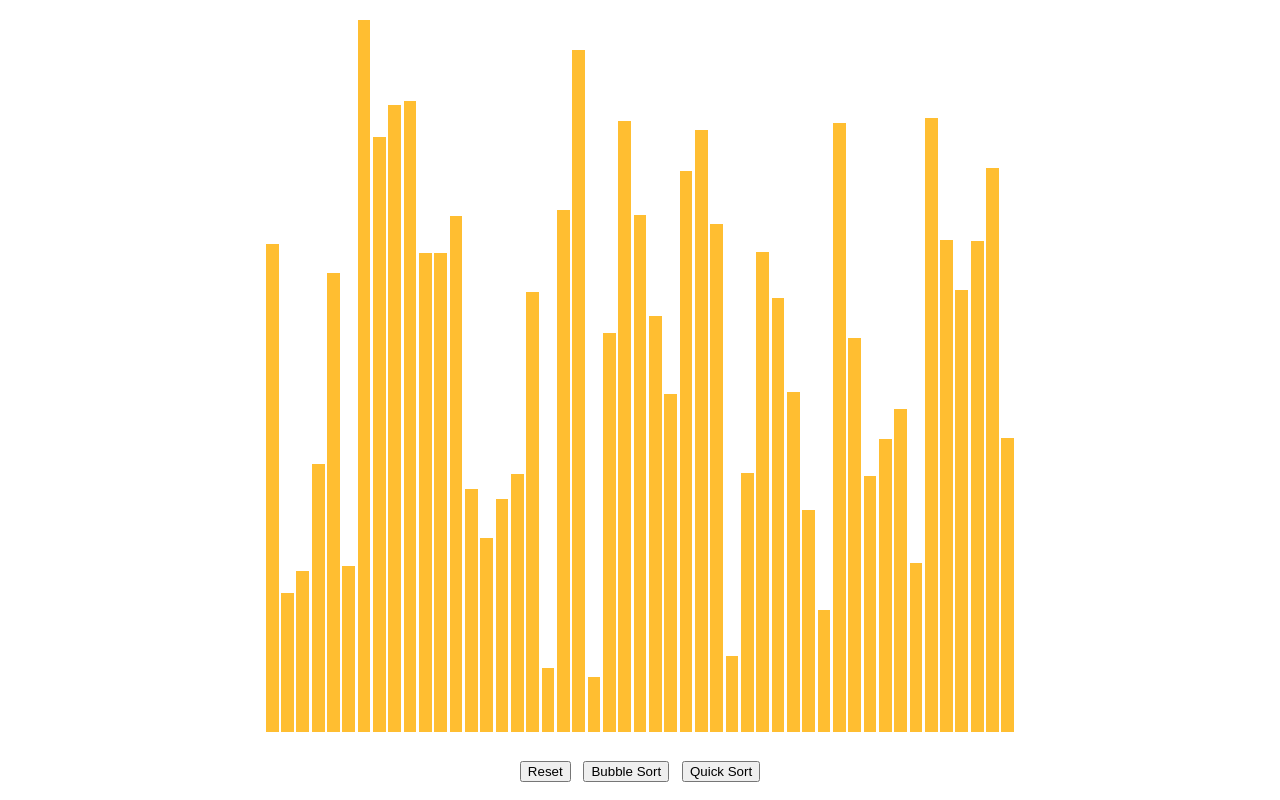
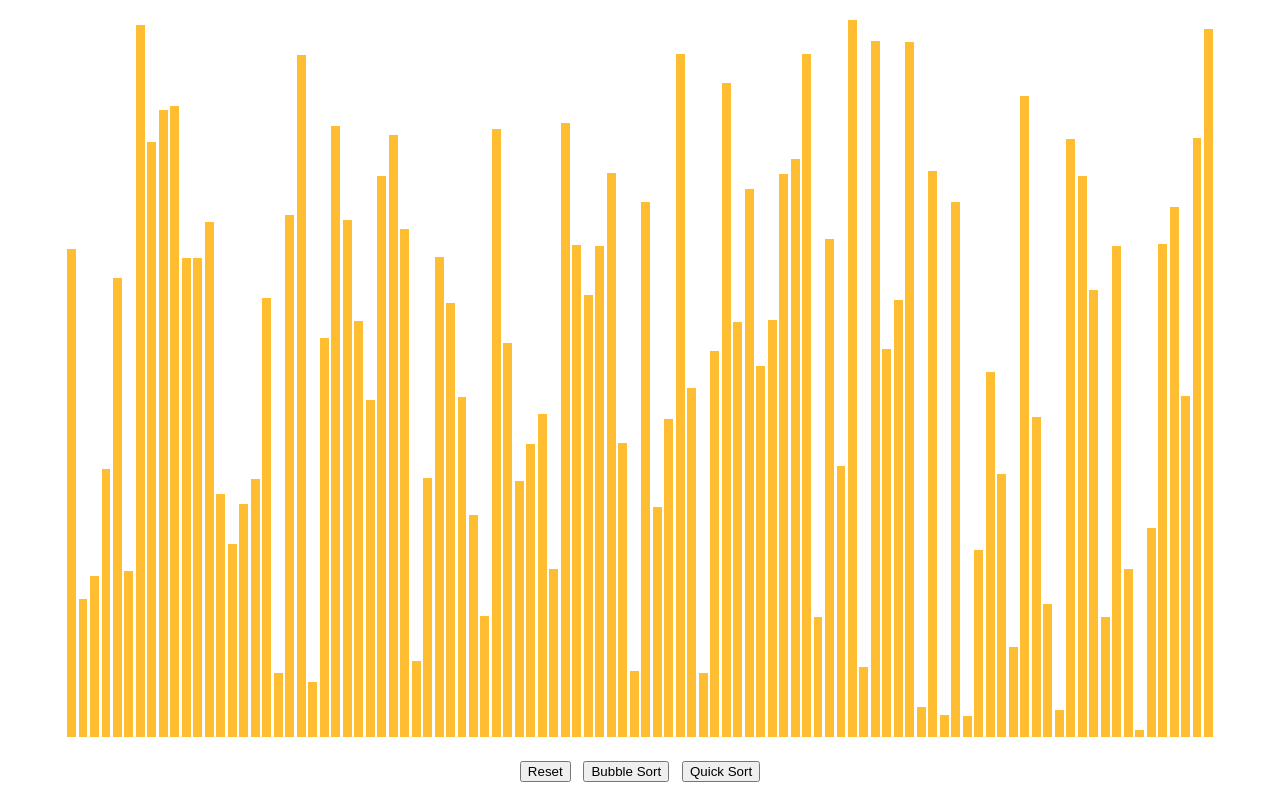
Before and after one commit to laujamie/react-sorting-visualizer, a React (Create React App) app: page / in a window 1280 px wide. Built offline with nearby package versions, Linux system fonts and the light colour scheme.

Commit message:
Increase number of bars

```diff
--- a/src/components/SortingVisualizer/SortingVisualizer.scss
+++ b/src/components/SortingVisualizer/SortingVisualizer.scss
@@ -5,7 +5,7 @@
 
 .bar {
   display: inline-block;
-  width: 1vw;
+  width: 0.7vw;
   margin: 0 0.1vw;
 }
 
--- a/src/components/SortingVisualizer/SortingVisualizer.tsx
+++ b/src/components/SortingVisualizer/SortingVisualizer.tsx
@@ -5,7 +5,7 @@ import { bubbleSortAnimations } from "../SortingAlgorithms/BubbleSort/BubbleSort
 import { quickSortAnimations } from "../SortingAlgorithms/QuickSort/QuickSort";
 
 const SortingVisualizer: React.FC = () => {
-  let numVals = 50;
+  let numVals = 101;
   const LOWER_VAL = 5;
   const UPPER_VAL = 550;
   const ANIM_LENGTH = 20;
```
